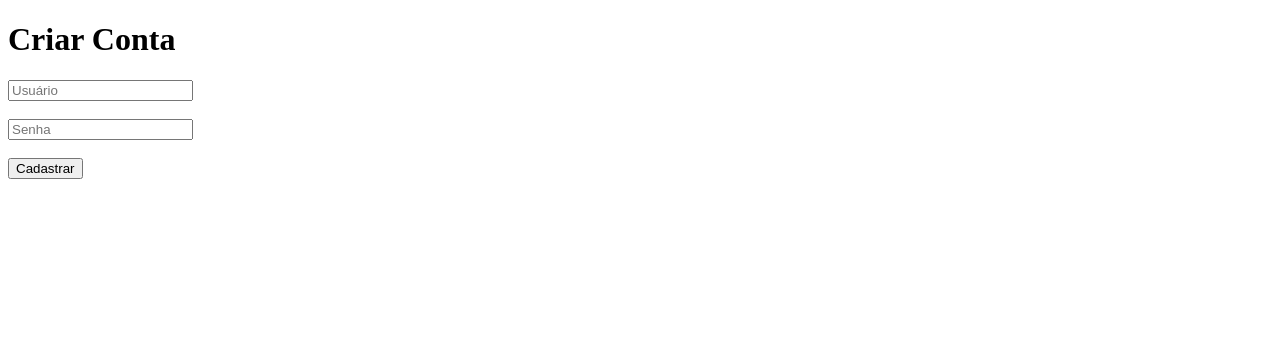
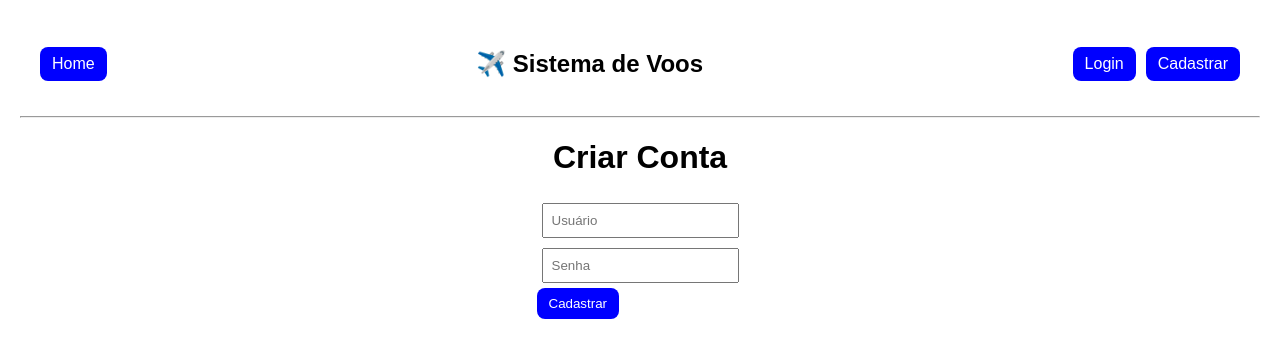
Before and after one commit to biellrodri/flight-booking-challenge, a Django app: page /register/ in a window 1280 px wide. Shown: the top 358 px of the page. Run offline with Django 5.2, Linux system fonts and the light colour scheme.

Commit message:
feat: finalize booking system with frontend and user flow

```diff
--- a/config/urls.py
+++ b/config/urls.py
@@ -2,7 +2,12 @@ from django.contrib import admin
 from django.urls import include, path
 from rest_framework.routers import DefaultRouter
 
-from apps.bookings.views import BookingViewSet, create_booking
+from apps.bookings.views import (
+    BookingViewSet,
+    create_booking,
+    delete_booking,
+    my_bookings,
+)
 from apps.customers.views import CustomerViewSet, create_customer, register_user
 from apps.flights.views import FlightViewSet, flights_list
 from apps.planes.views import PlaneViewSet
@@ -21,4 +26,6 @@ urlpatterns = [
     path("admin/", admin.site.urls),
     path("api/", include(router.urls)),
     path("api-auth/", include("rest_framework.urls")),
+    path("my_bookings/", my_bookings, name="my_bookings"),
+    path("delete-booking/<int:booking_id>/", delete_booking, name="delete_booking"),
 ]
--- a/templates/pages/register.html
+++ b/templates/pages/register.html
@@ -2,21 +2,41 @@
 <html>
 <head>
     <title>Cadastro</title>
+
+    <style>
+        body { font-family: Arial; text-align: center; margin: 20px; }
+
+        form {
+            display: inline-block;
+            text-align: left;
+        }
+
+        input {
+            padding: 8px;
+            margin: 5px;
+        }
+
+        .btn {
+            padding: 8px;
+            background: green;
+            color: white;
+            border-radius: 8px;
+            border: none;
+        }
+    </style>
 </head>
+
 <body>
+
+{% include "partials/navbar.html" %}
 
 <h1>Criar Conta</h1>
 
 <form method="POST">
     {% csrf_token %}
-
-    <input type="text" name="username" placeholder="Usuário" required>
-    <br><br>
-
-    <input type="password" name="password" placeholder="Senha" required>
-    <br><br>
-
-    <button type="submit">Cadastrar</button>
+    <input type="text" name="username" placeholder="Usuário" required><br>
+    <input type="password" name="password" placeholder="Senha" required><br>
+    <button class="btn">Cadastrar</button>
 </form>
 
 </body>
--- /dev/null
+++ b/templates/partials/navbar.html
@@ -0,0 +1,70 @@
+<style>
+    .navbar {
+        display: flex;
+        align-items: center;
+        justify-content: space-between;
+        padding: 10px 20px;
+    }
+
+    .navbar-left,
+    .navbar-center,
+    .navbar-right {
+        display: flex;
+        align-items: center;
+    }
+
+    .navbar-center {
+        flex: 1;
+        justify-content: center;
+    }
+
+    .navbar-right {
+        gap: 10px;
+    }
+
+    .btn {
+        padding: 8px 12px;
+        background-color: blue;
+        color: white;
+        border: none;
+        border-radius: 8px;
+        text-decoration: none;
+        cursor: pointer;
+    }
+
+    .btn:hover {
+        background-color: darkblue;
+    }
+
+    .logout-form {
+        margin: 0;
+    }
+</style>
+
+<div class="navbar">
+
+    <div class="navbar-left">
+        <a href="/" class="btn"> Home</a>
+    </div>
+
+    <div class="navbar-center">
+        <h2>✈️ Sistema de Voos</h2>
+    </div>
+
+    <div class="navbar-right">
+        {% if user.is_authenticated %}
+            <a href="{% url 'my_bookings' %}" class="btn">Minhas Reservas</a>
+
+            <form action="/api-auth/logout/" method="post" class="logout-form">
+                {% csrf_token %}
+                <button type="submit" class="btn">Logout</button>
+            </form>
+        {% else %}
+            <a href="/api-auth/login/" class="btn">Login</a>
+            <a href="/register/" class="btn">Cadastrar</a>
+        {% endif %}
+    </div>
+
+</div>
+
+<hr>
```
Also changed, not shown: apps/bookings/views.py (+15 -0 lines), templates/pages/create_booking.html (+21 -19 lines), templates/pages/create_customer.html (deleted, +0 -10 lines), templates/pages/flights.html (+23 -48 lines), templates/pages/my_bookings.html (added, +73 -0 lines).
